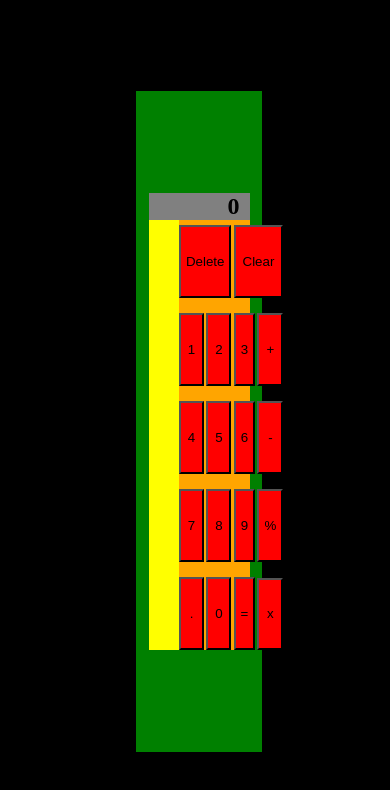
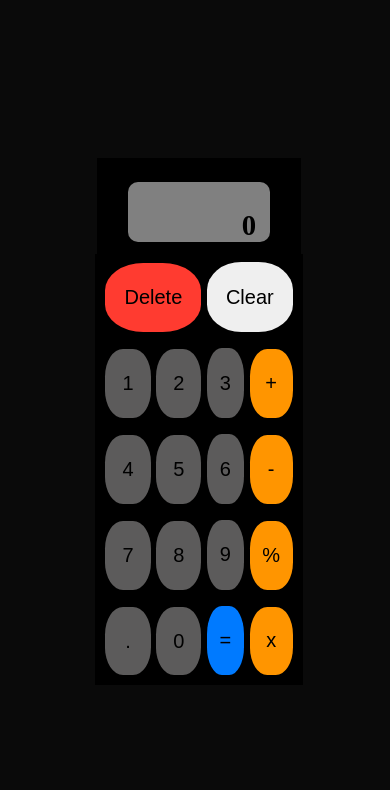
Before and after one commit to GermaanMendez/Calculator, a plain HTML site: page index.html in a window 390 px wide. Drawn offline with Linux system fonts and the light colour scheme.

Commit message:
finish styles and responsive site

```diff
--- a/index.html
+++ b/index.html
@@ -11,8 +11,10 @@
     <div class="root">
         <div class="calculatorContainer">
             <div class="displayContainer">
-                <h2 id="h2currentResult"> </h2>
-                <h2 id="h2currentInput"> 0</h2>
+                <div class="displayScreen">
+                    <h2 id="h2currentResult"> </h2>
+                    <h2 id="h2currentInput"> 0</h2>
+                </div>
             </div>
             <div class="buttonsContainer">
                 <div class="numberButtons">
--- a/styles.css
+++ b/styles.css
@@ -1,5 +1,5 @@
 body,html{
-    background-color: black;
+    background-color: rgb(10, 10, 10);
     height: 99%;
     width: 99%;
 }
@@ -12,7 +12,6 @@ body,html{
 }
 
 .calculatorContainer{
-    background-color: green;
     width: 33%;
     height: 80%;
     flex-direction: column;
@@ -23,45 +22,112 @@ body,html{
 }
 .buttonsContainer{
     height: 65%;
-    width: 80%;
-    background-color: yellow;
+    width: 70%;
     display: flex;
     flex-direction: row;
     justify-content: right;
     align-items: flex-end;
 }
 .numberButtons{
+    padding-left: 10px;
+    padding-right: 10px;
+    padding-bottom: 10px;
     width: 70%;
-    height: 100%;
-    background-color: orange;
+    height: 98%;
+    background-color: black;
     display: grid;
+    margin:0 auto;
     grid-template-columns: auto auto auto auto;
     gap: 3%;
 }
 .grid-item {
-    grid-column: span 1; /* Por defecto, los elementos ocupan una columna */
+    grid-column: span 1;
 }
 .grid-item.large {
-    grid-column: span 2; /* Elemento grande que ocupa dos columnas */
+    grid-column: span 2;
 }
 .numberButtons button{
+    margin-top:10%;
     width: 100%;
-    background-color: red;
+    border-radius: 40%;
+    border: none;
+    font-size: 20px;
+    box-shadow: 1px 7px 0px 0px black;
 }
-button{
-    padding: 5px;
-    margin-top:10%;
-    background-color: green;
+.numberButtons button:hover{
+    transform: translateY(10px);
+    box-shadow: 0px 1px 0px 0px black inset;
+    cursor: pointer;
+}
+.numberButtons .buttonNumbers {
+    background-color: #5c5b5b;
+}
+.numberButtons .buttonOperators{
+    background-color: #FF9500;
+}
+.numberButtons .buttonResult{
+    background-color: #007AFF;
+}
+.numberButtons .buttonDelete{
+    background-color: #FF3B30;
 }
 .displayContainer{
-    background-color: grey;
-    width: 80%;
+    padding-top: 3% ;
+    display: flex;
+    flex-direction: column;
+    background-color: black;
+    width: 52.3%;
+    height: 13%;
+    align-items: center;
     justify-content: center;
+}
+.displayScreen{
+    display: flex;
+    flex-direction: column;
+    height: 70%;
+    width: 70%;
+    background-color: gray;
+    justify-content: end;
+    border-radius: 10px;
+}
+.displayScreen h2{
+    margin: 0;
+    margin-right: 10%;
     text-align: right;
+    font-size: 180%;
 }
-.displayContainer div,h2{
-    margin: 0;
+
+@media screen and (min-width: 350px) and (max-width: 550px) {
+    .calculatorContainer{
+        width: 100%;
+    }
+    .displayContainer{
+        width: 53.2%;
+    }
 }
-.displayContainer h2{
-    margin-right: 10%;
+@media screen and (min-width: 550px) and (max-width: 700px) {
+    .calculatorContainer{
+        width: 80%;
+    }
+    .displayContainer{
+        width: 53.2%;
+    }
 }
+@media screen and (min-width: 700px) and (max-width: 800px) {
+    .calculatorContainer{
+        width: 60%;
+    }
+    .displayContainer{
+        width: 53.2%;
+    }
+}
+@media screen and (min-width: 800px) and (max-width: 1000px) {
+    .calculatorContainer{
+        width: 55%;
+    }
+}
+@media screen and (min-width: 1000px) and (max-width: 1400px) {
+    .calculatorContainer{
+        width: 45%;
+    }
+}
```
